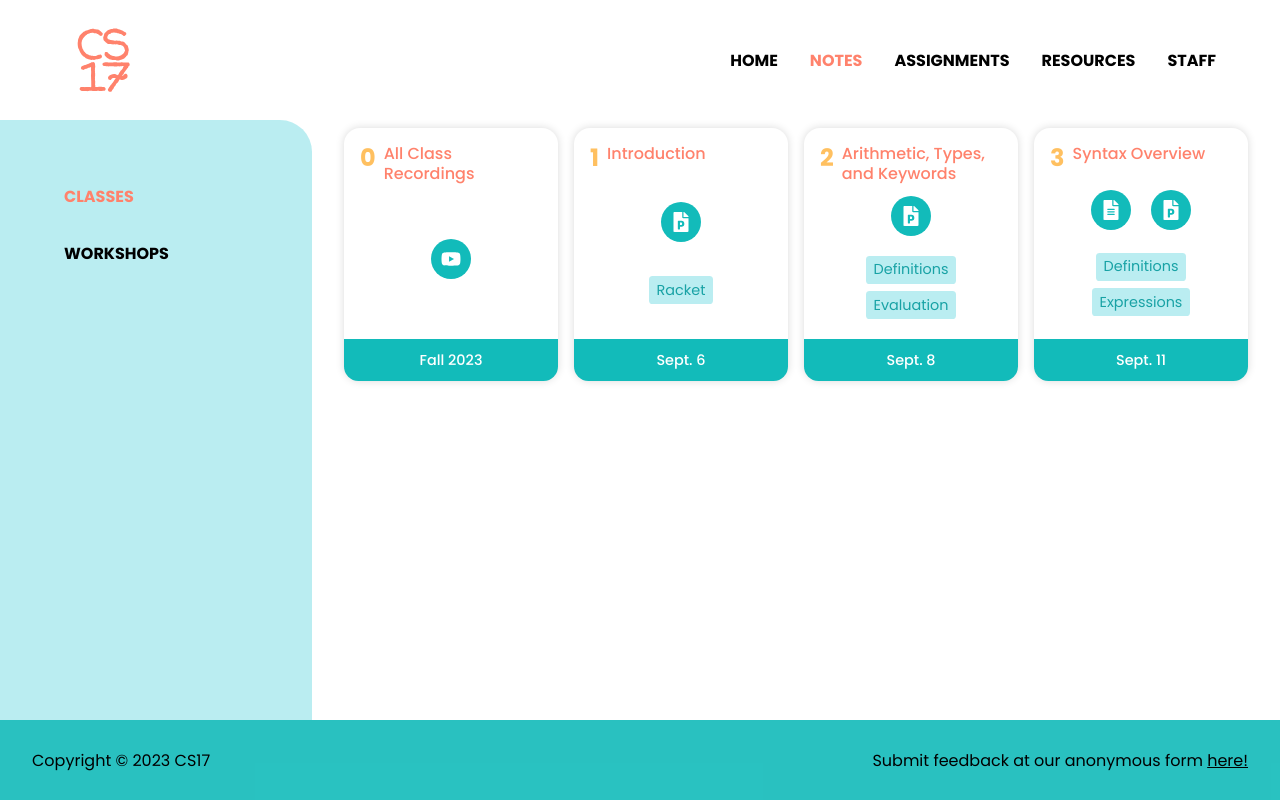
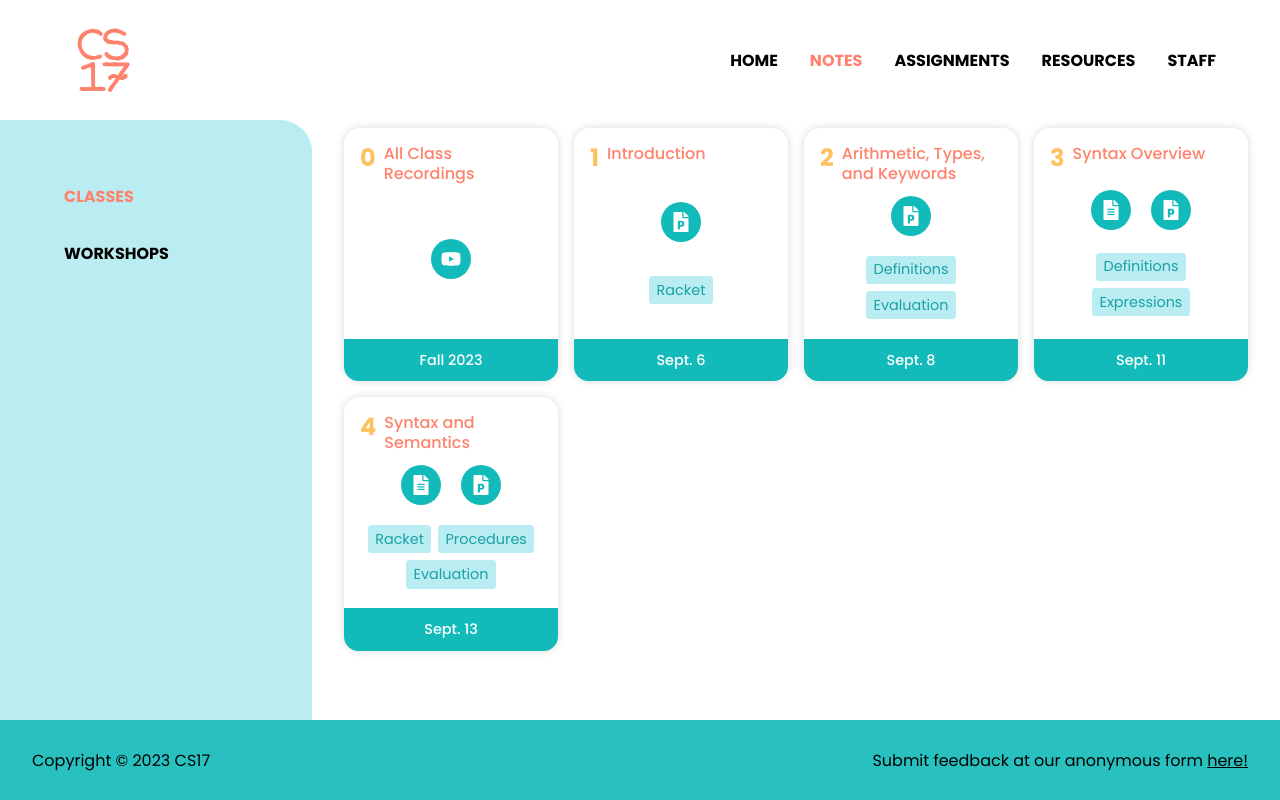
Before and after one commit to cs17-fall2023/cs17-fall2023.github.io, a React (Create React App) app: page /classes in a window 1280 px wide. Built offline with nearby package versions, Linux system fonts and the light colour scheme.

Commit message:
update from class

```diff
--- a/src/Info/Notes/Classes/Classes.js
+++ b/src/Info/Notes/Classes/Classes.js
@@ -37,15 +37,15 @@ const classes = [
 		],
 		tags: ["Definitions", "Expressions"]
 	},
-	// {
-	// 	number: 4, title: "Syntax and Semantics", outDate: "Sept. 14", active: false,
-	// 	links: [
-	// 		{ icon: <FaFileAlt />, link: "https://drive.google.com/file/d/1zwgE0Rn3l08ydOkRYN7BK9q887ftZtcf/view?usp=sharing", label: "Notes" },
-	// 		{ icon: <FaYoutube />, link: "https://brown.hosted.panopto.com/Panopto/Pages/Viewer.aspx?id=8c57237a-6738-41ab-9644-af1000ecc248", label: "Recording" },
-	// 		{ icon: <FaFilePowerpoint />, link: "https://docs.google.com/presentation/d/1w6SOA51U5SDTXK2RQ39LJALzJZpc3Hkk/edit?usp=sharing&ouid=102918815439366304366&rtpof=false&sd=false", label: "Slides" },
-	// 	],
-	// 	tags: ["Racket", "Procedures", "Evaluation"]
-	// },
+	{
+		number: 4, title: "Syntax and Semantics", outDate: "Sept. 13", active: true,
+		links: [
+			{ icon: <FaFileAlt />, link: "https://drive.google.com/file/d/1O24CUXHSmVKDcaWl9MOSeQSe1pTfjusQ/view?usp=sharing", label: "Code" },
+			// { icon: <FaYoutube />, link: "https://brown.hosted.panopto.com/Panopto/Pages/Viewer.aspx?id=8c57237a-6738-41ab-9644-af1000ecc248", label: "Recording" },
+			{ icon: <FaFilePowerpoint />, link: "https://docs.google.com/presentation/d/1IbX-AWtthle0onAFCBJe0g7gR7hcvsbR/edit?usp=sharing&ouid=104062516653910080286&rtpof=true&sd=true", label: "Slides" },
+		],
+		tags: ["Racket", "Procedures", "Evaluation"]
+	},
 	// {
 	// 	number: 5, title: "Definitions and Design Recipe", outDate: "Sept. 16", active: false,
 	// 	links: [
```
